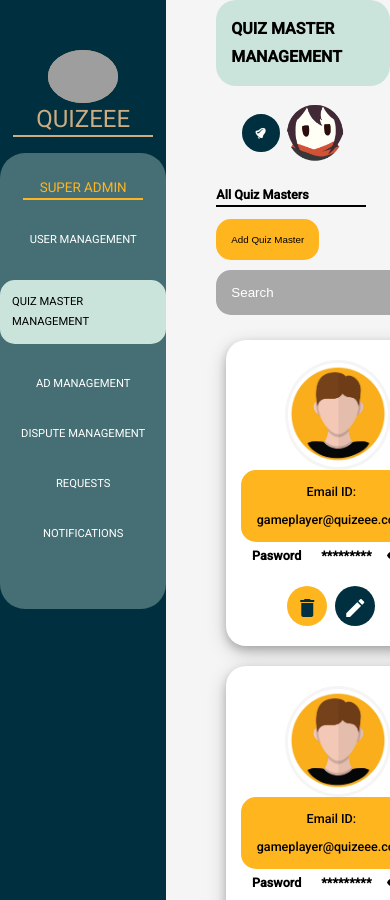
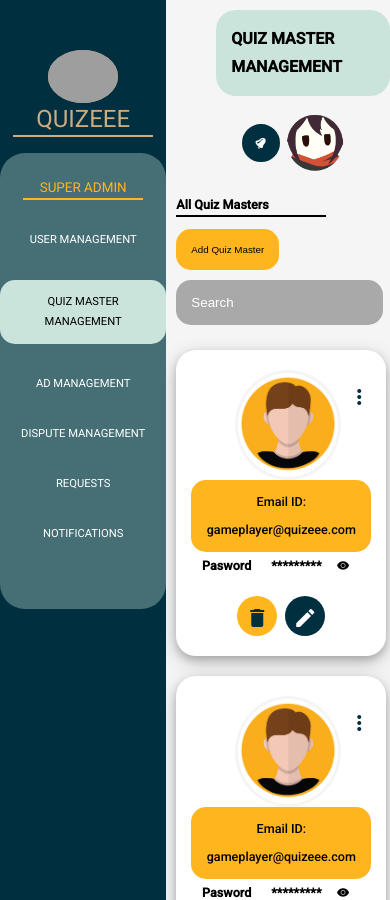
Before and after one commit to mohdshahbaz/quiz-master, an Angular app: page / in a window 390 px wide. Shown: the top 900 px of the page. Built offline with nearby package versions, Linux system fonts and the light colour scheme; grey boxes are pictures that could not be loaded.

Commit message:
fixed responsiveness

```diff
--- a/src/app/component/main-content/main-content.component.css
+++ b/src/app/component/main-content/main-content.component.css
@@ -160,10 +160,14 @@ mat-icon {
   }
 
 @media(max-width: 768px) {
+    .container {
+        padding-left: 0px;
+    }
 
     .header {
         padding-top: 20px;
         flex-direction: column;
+        padding-left: 10px;
     }
 
     .search-input {
--- a/src/app/component/sidenav/sidenav.component.css
+++ b/src/app/component/sidenav/sidenav.component.css
@@ -63,4 +63,5 @@
     padding: 12px;
     margin-left: 0;
     margin-right: 0;
+    text-align: center;
 }
--- a/src/app/component/topnav/topnav.component.css
+++ b/src/app/component/topnav/topnav.component.css
@@ -5,6 +5,7 @@
     align-items: center;
     font-family: 'Roboto', sans-serif;
     padding-left: 50px;
+    padding-top: 10px;
     background-color: #F5F5F5;
 }
 
```
